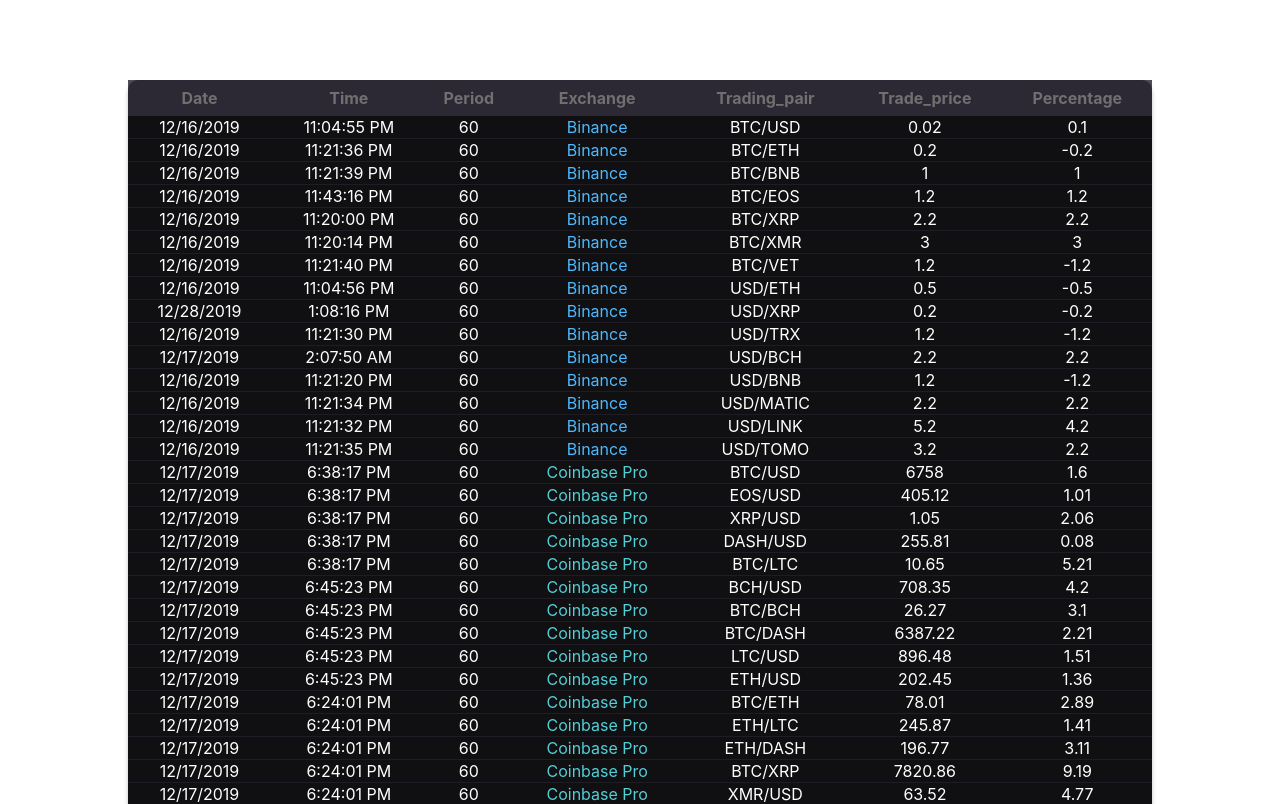
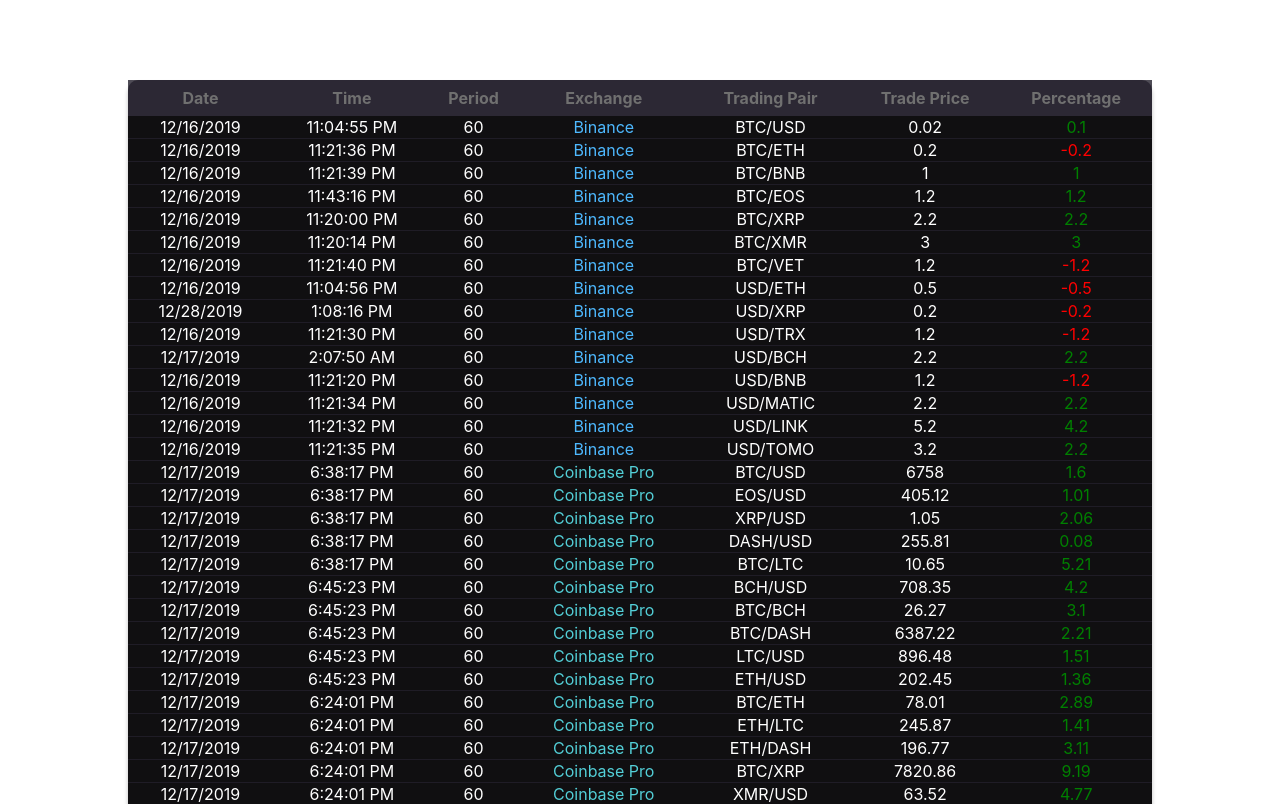
Before and after one commit to BloomTech-Labs/cryptolytic-fe, a React (Create React App) app: page / in a window 1280 px wide. Shown: the top 804 px of the page. Built offline with nearby package versions, Linux system fonts and the light colour scheme.

Commit message:
added green or red color style  based on positive or negative percentage values

```diff
--- a/src/Components/TradingDashboardTable/TableData.js
+++ b/src/Components/TradingDashboardTable/TableData.js
@@ -19,10 +19,14 @@ const useStyles = makeStyles({
   }
 });
 
-const TableData = ({ item }) => {
+const TableData = ({ item, positive, negative }) => {
   const classes = useStyles();
 
-  if (item === "Binance") {
+  if (positive && item >= 0) {
+    return <td className={positive}>{item}</td>;
+  } else if (negative && negative) {
+    return <td className={negative}>{item}</td>;
+  } else if (item === "Binance") {
     return <td className={classes.binanceColor}>{item}</td>;
   } else if (item === "Coinbase Pro") {
     return <td className={classes.coinbaseColor}>{item}</td>;
--- a/src/Components/TradingDashboardTable/TableDataRow.js
+++ b/src/Components/TradingDashboardTable/TableDataRow.js
@@ -13,7 +13,7 @@ const useStyles = makeStyles({
   positive: {
     color: "green"
   },
-  negitive: {
+  negative: {
     color: "red"
   }
 });
@@ -26,13 +26,22 @@ const TableDataRow = ({ dataRow }) => {
   dataRow.trading_pair = dataRow.trading_pair.toUpperCase();
   dataRow.trading_pair = dataRow.trading_pair.replace(/\_/, "/");
 
-  console.log(typeof dataRow.trading_price);
   const data = Object.values(dataRow);
+
   return (
     <TableRow className={classes.tablerow}>
-      {data.map(item => (
-        <TableData item={item} />
-      ))}
+      {data.map((item, i) => {
+        if (i === 6) {
+          return (
+            <TableData
+              item={item}
+              positive={classes.positive}
+              negative={classes.negative}
+            />
+          );
+        }
+        return <TableData item={item} />;
+      })}
     </TableRow>
   );
 };
--- a/src/Components/TradingDashboardTable/TableHeader.js
+++ b/src/Components/TradingDashboardTable/TableHeader.js
@@ -1,6 +1,16 @@
 import React from "react";
 
 const TableHeader = ({ header }) => {
+  if (header.includes("_")) {
+    header = header
+      .replace(/\_/, " ")
+      .split(" ")
+      .map(word => {
+        return word.charAt(0).toUpperCase() + word.substr(1);
+      })
+      .join(" ");
+  }
+
   return <th style={{ padding: "0.5rem 0" }}>{header}</th>;
 };
 
```
